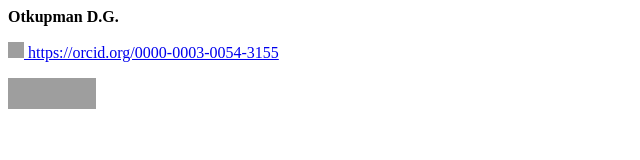
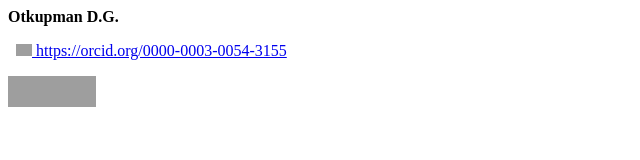
Before and after one commit to Otkupman/Otkupman.github.io, a plain HTML site: page index.html in a window 1280 px wide. Shown: the whole page, without its empty margins (0-640 px from the left). Drawn offline with Linux system fonts and the light colour scheme; grey boxes are pictures that could not be loaded.

Commit message:
Update index.html

```diff
--- a/index.html
+++ b/index.html
@@ -1,9 +1,18 @@
 <p><strong>Otkupman D.G.</strong></p>
 
-<a href="https://orcid.org/0000-0003-0054-3155">
-<img alt="ORCID logo" src="https://info.orcid.org/wp-content/uploads/2019/11/orcid_16x16.png" width="16" height="16" />
-https://orcid.org/0000-0003-0054-3155
-</a>
+    <a
+    id="cy-effective-orcid-url"
+    class="underline"
+     href="https://orcid.org/0000-0003-0054-3155"
+     target="orcid.widget"
+     rel="me noopener noreferrer"
+     style="vertical-align: top">
+     <img
+        src="https://orcid.org/sites/default/files/images/orcid_16x16.png"
+        style="width: 1em; margin-inline-start: 0.5em"
+        alt="ORCID iD icon"/>
+      https://orcid.org/0000-0003-0054-3155
+    </a>
 <p></p>
 <!--Science Index counter-->
 <script type="text/javascript"><!--
```
